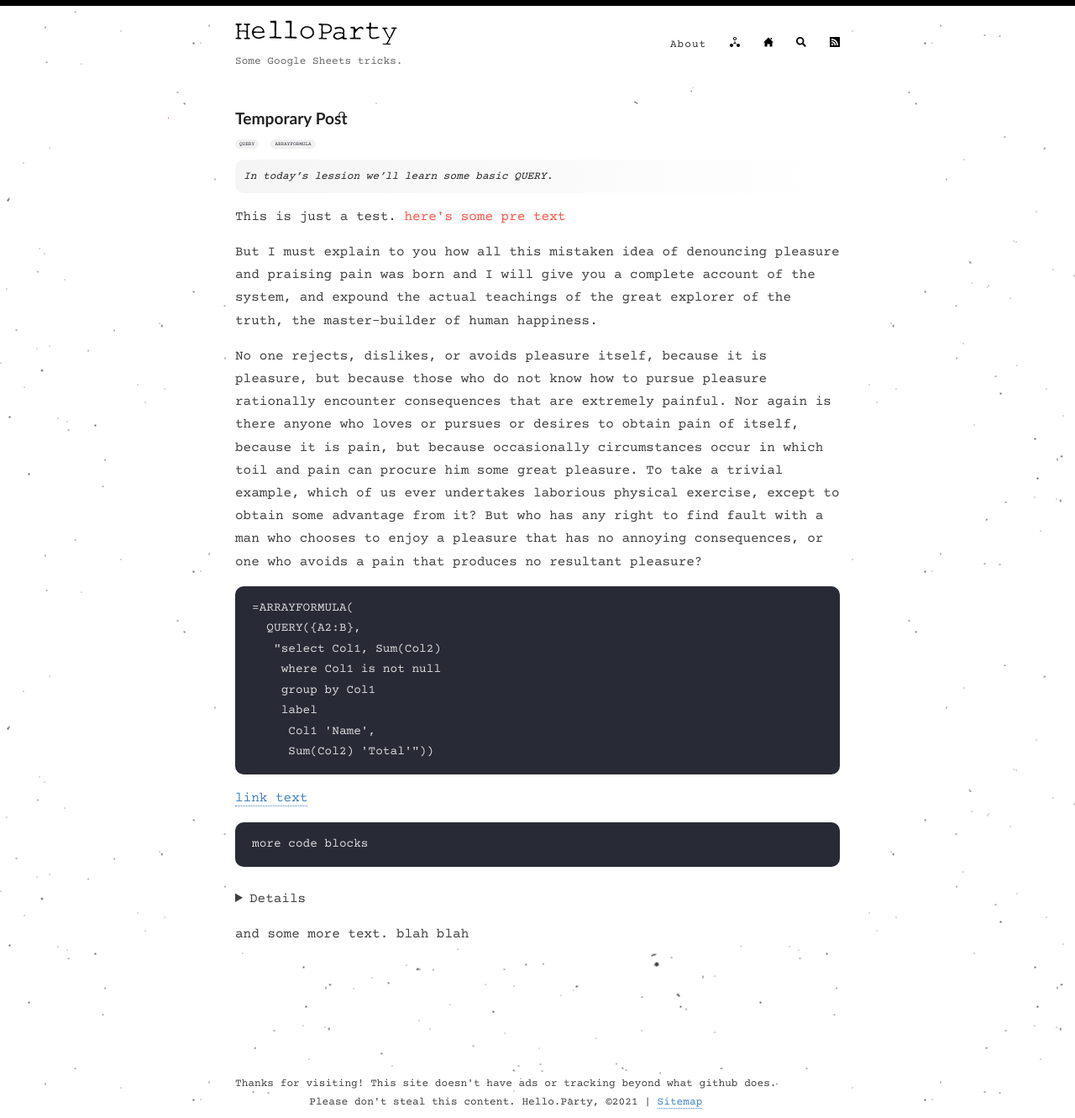
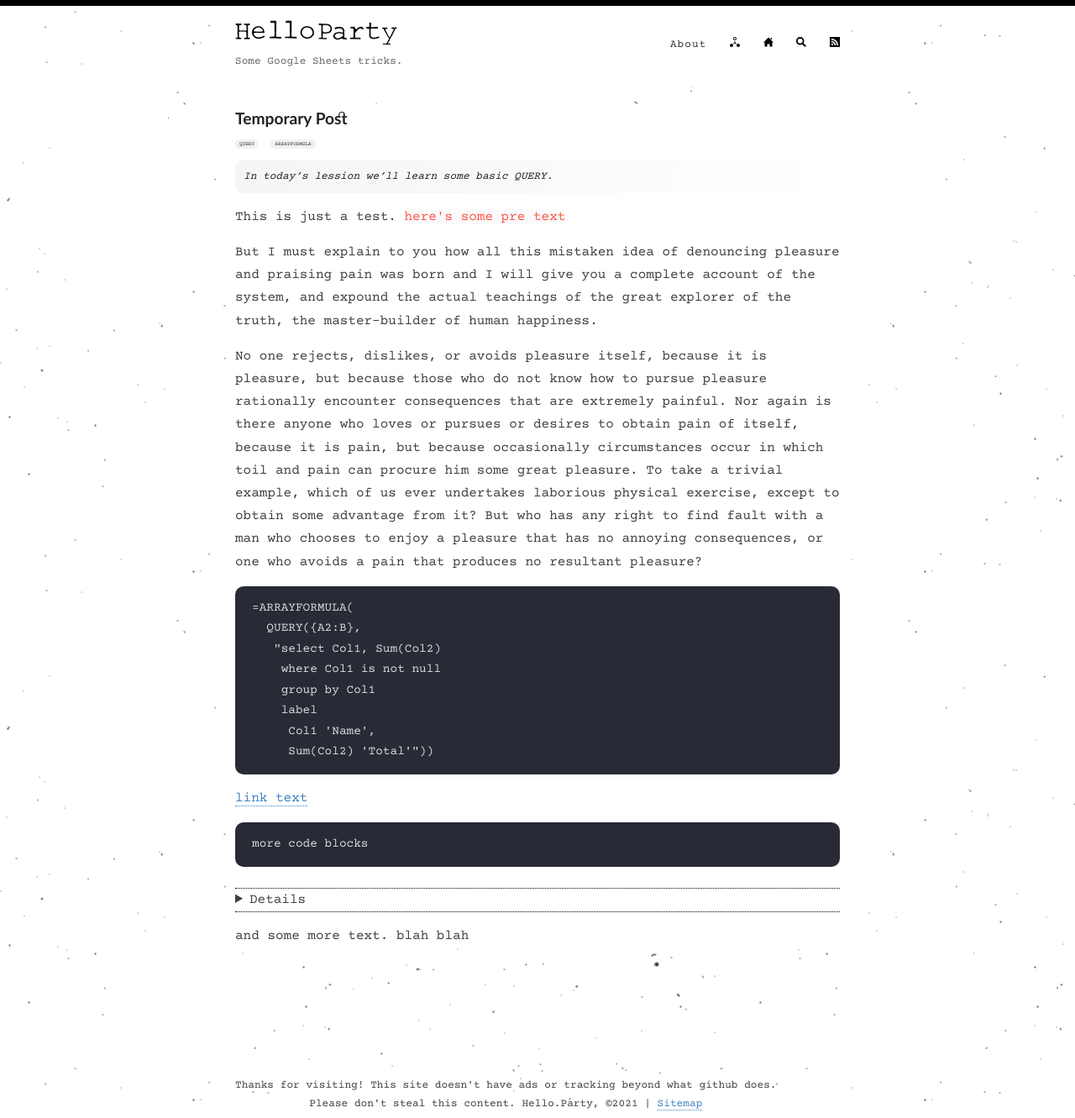
Before and after one commit to hello-party/hello-party-old.github.io, a Jekyll site: the page built from _posts/2021-02-04-hello.md, in a window 1280 px wide. Shown: the whole page at 84% size. Built offline with Jekyll 4.4.1, drawn with Linux system fonts in a browser that asks for light colours.

Commit message:
Update style.scss

```diff
--- a/assets/style.scss
+++ b/assets/style.scss
@@ -151,11 +151,13 @@
 }
 
 details {
+    border-top: 1px dotted #000;
+    border-bottom: 1px dotted #000;
     margin-top: 25px;
 }
 
 details[open] {
-    background: #f1f1f1;
+    padding: 20px 0px 30px 0px;
 }
 
 table {
```
